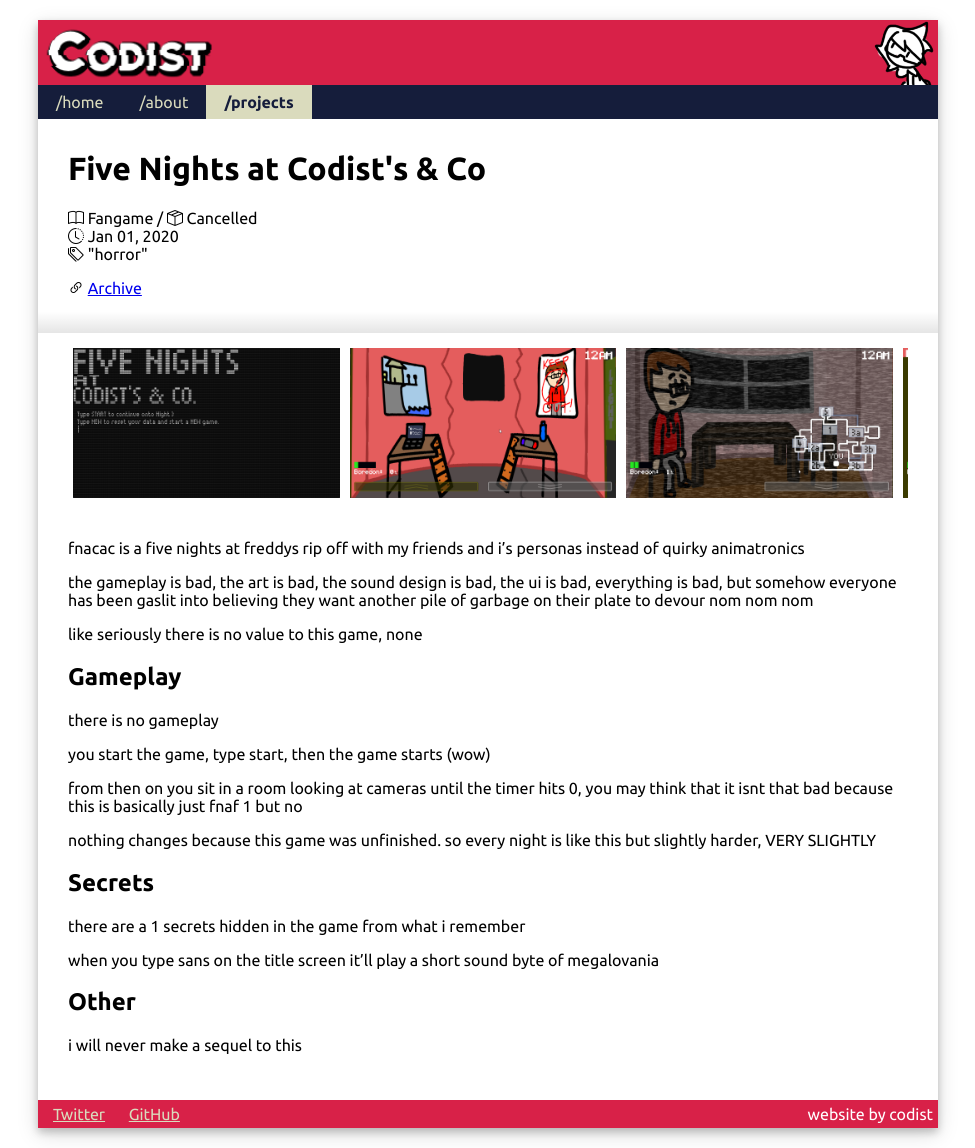
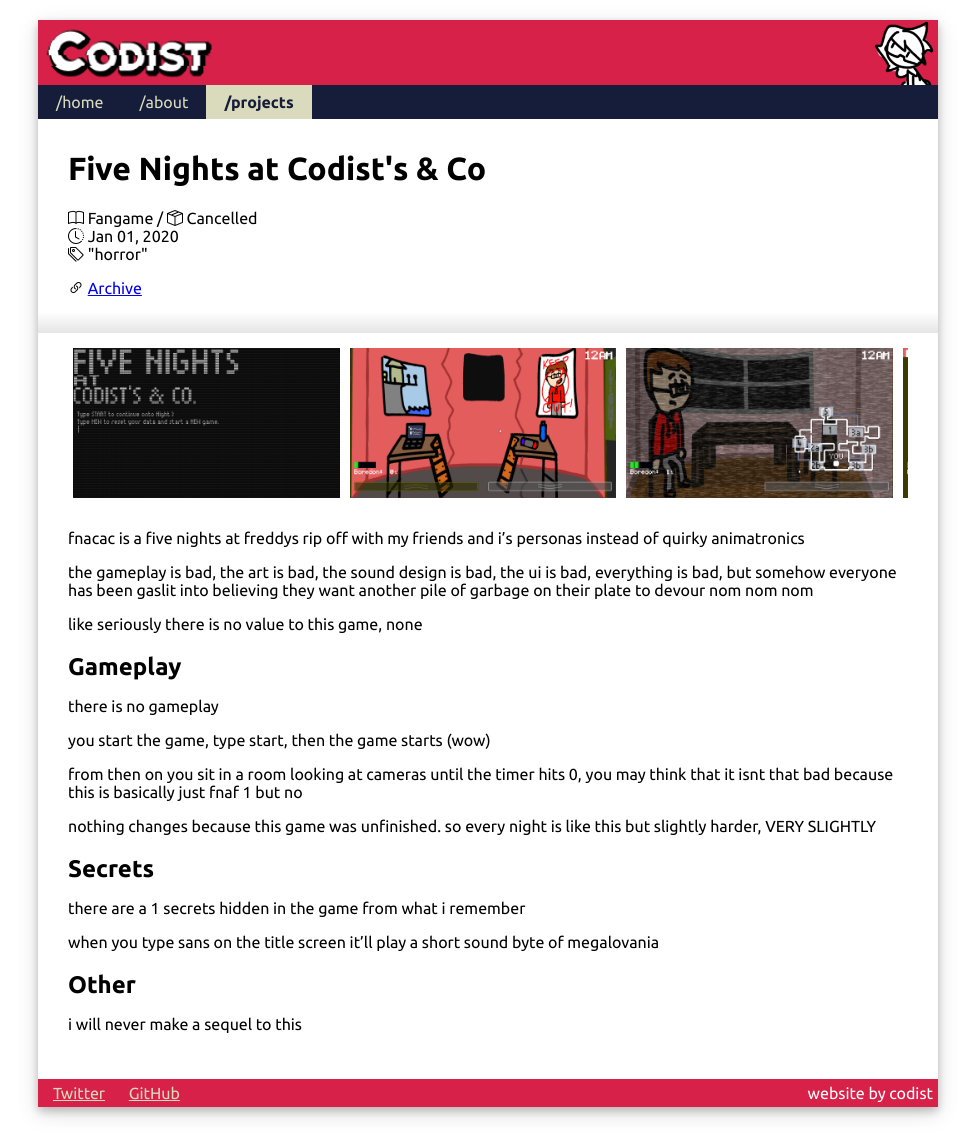
Before and after one commit to ImCodist/site-imcodist-xyz, a Jekyll site: the page built from _projects/fangames/fnacac.md, in a window 1280 px wide. Shown: the whole page, without its empty margins (152-1127 px from the left). Built offline with Jekyll 4.4.1, drawn with Linux system fonts in a browser that asks for light colours; after the commit the page ends 1127 px from its top, so only the background shows below that.

Commit message:
bleap info

```diff
--- a/_layouts/project.html
+++ b/_layouts/project.html
@@ -47,7 +47,7 @@
     </div>
     {% endif %}
 
-    <div class="content" id="main_content">
+    <div class="content markdown" id="main_content">
         {{ content }}
     </div>
 </div>
--- a/_sass/base.scss
+++ b/_sass/base.scss
@@ -285,7 +285,7 @@
     }
 
     #main_content {
-        padding-top: 10px;
+        padding-top: 0px;
     }
 }
 
--- /dev/null
+++ b/_sass/markdown.scss
@@ -0,0 +1,31 @@
+.markdown {
+    /* Headings */
+    h1 {
+        margin-top: 20px;
+        margin-bottom: 0px;
+    }
+
+    h2 {
+        margin-top: 20px;
+        margin-bottom: 0px;
+    }
+
+    h3 {
+        margin-top: 20px;
+        margin-bottom: 0px;
+    }
+
+    /* Other */
+    blockquote {
+        margin-left: 20px;
+        margin-right: 20px;
+        padding-left: 10px;
+
+        border-left: 4px solid $color_primary;
+        box-shadow: 0 4px 8px 0 rgba(0, 0, 0, 0.075), 0 6px 20px 0 rgba(0, 0, 0, 0.075);
+    }
+
+    hr {
+        border-top: 1px solid $color_gray;
+    }
+}
--- a/assets/css/main.scss
+++ b/assets/css/main.scss
@@ -5,3 +5,4 @@
 @import "colors";
 @import "animations";
 @import "base";
+@import "markdown";
```
Also changed, not shown: _projects/games/b-leap.md (+28 -0 lines).
